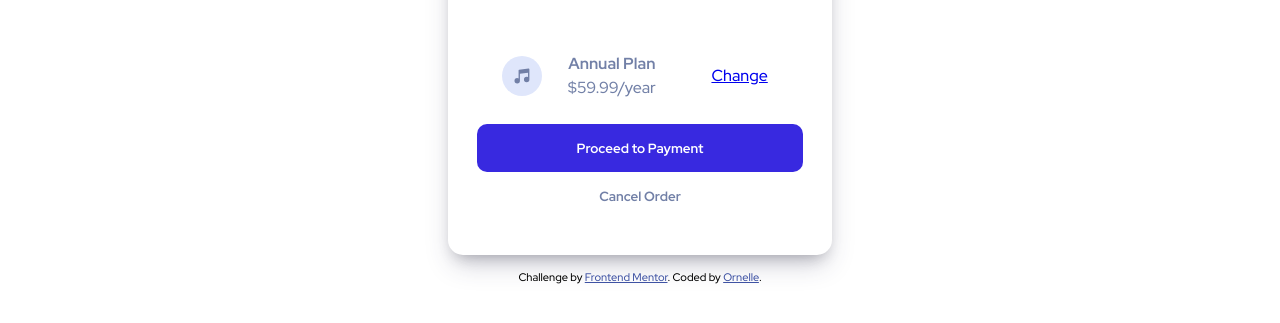
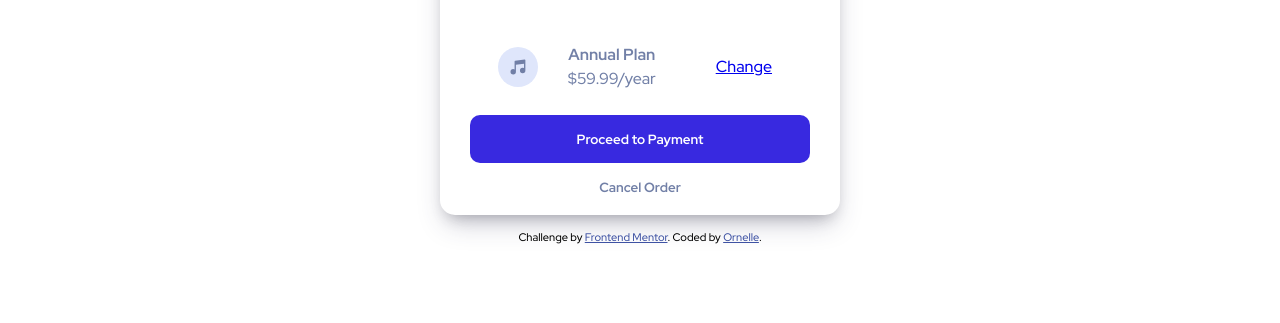
Before and after one commit to Blackysynch/order-summary-component-main, a plain HTML site: page index.html in a window 1280 px wide. Shown: the part 451-774 px from the top of the page. Drawn offline with Linux system fonts and the light colour scheme.

Commit message:
modified:   styles.css     remove height and min-width     add max-width     remove justify-content: space between

```diff
--- a/styles.css
+++ b/styles.css
@@ -49,9 +49,7 @@ p {
 
   .card {
     background-color: white;
-    height: 80%;
-    min-width: 30%;
-    max-width: 30%;
+    max-width: 25rem;
     border-radius: 15px;
     text-align: center;
   }
@@ -132,7 +130,6 @@ p {
 .plan {
   display: flex;
   flex-direction: row;
-  justify-content: space-between;
   justify-content: space-around;
   align-items: center;
   margin-top: 40px;
```
